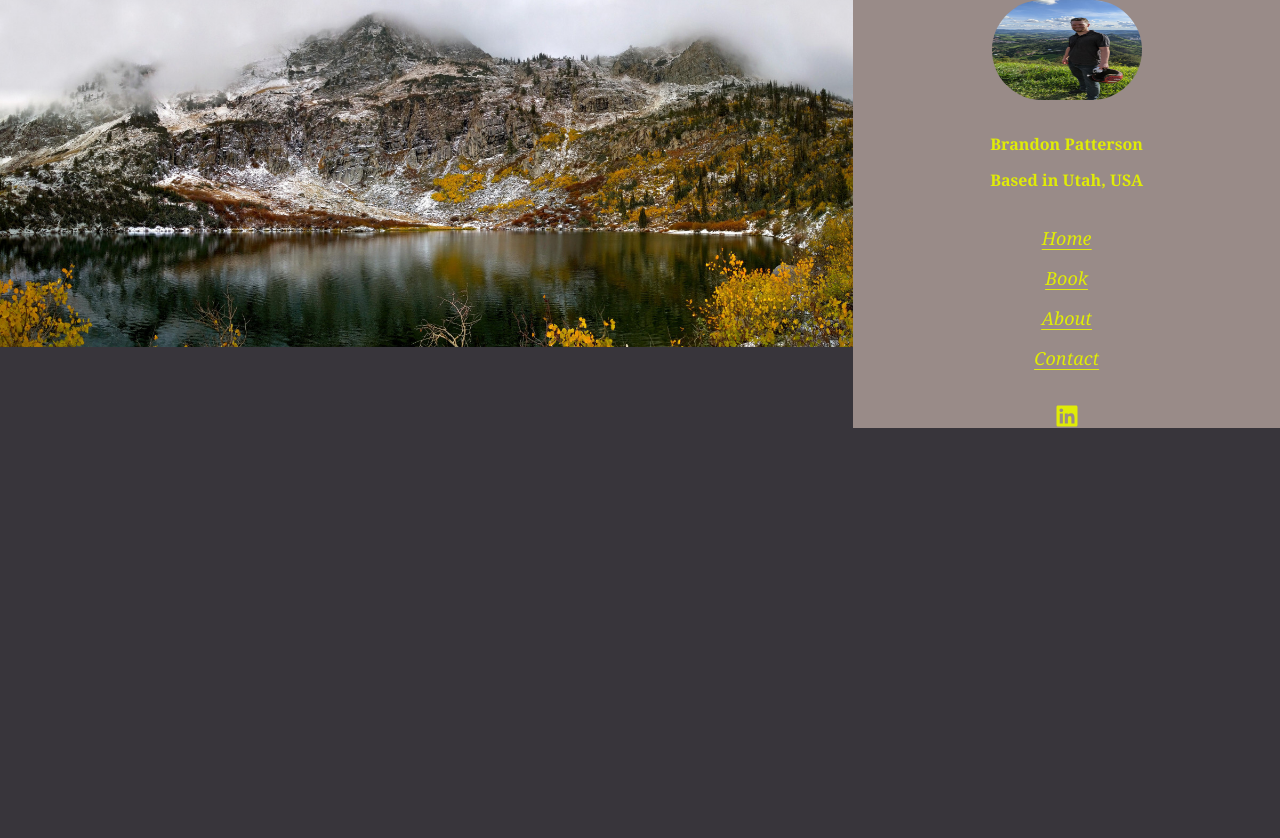
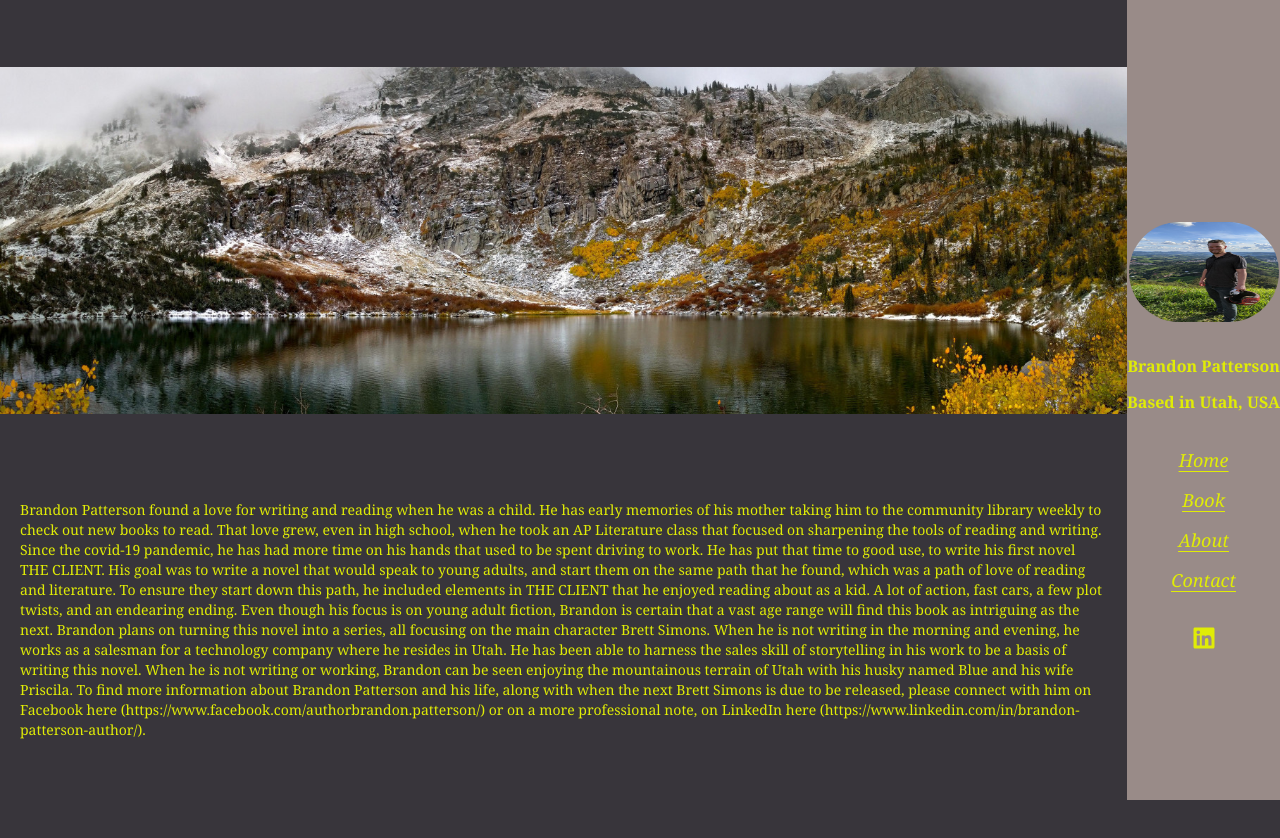
Before and after one commit to poloblue1357/V-School-Assignments, a React (Vite) app in the folder assignments/exercises/brandonauthor/: page / in a window 1280 px wide. Shown: the top 838 px of the page. Before the commit the page ends 800 px from the top, so only its background shows below. Built offline with nearby package versions, Linux system fonts and the light colour scheme.

Commit message:
fixing format

```diff
--- a/assignments/exercises/brandonauthor/src/App.jsx
+++ b/assignments/exercises/brandonauthor/src/App.jsx
@@ -14,12 +14,11 @@ function App() {
   const context = useContext(BrandonAuthorContext)
 
   return (
-    <div className="">
-    <Header />
-      <div className="grid grid-cols-6">
-        <Photo />
-        <Sidebar />
-      </div>
+    <div className="grid">
+      <Header />
+      <Photo />
+      <About />
+      <Sidebar />
     </div>
   )
 }
--- a/assignments/exercises/brandonauthor/src/components/About.jsx
+++ b/assignments/exercises/brandonauthor/src/components/About.jsx
@@ -2,19 +2,19 @@
 
 function About() {
     return (
-        <div>
+        <div className="grid col-start-1 col-end-5 row-start-3 row-end-6">
 
+            <p className="text-sm font-light m-4">
+                Brandon Patterson found a love for writing and reading when he was a child. He has early memories of his mother taking him to the community library weekly to check out new books to read. That love grew, even in high school, when he took an AP Literature class that focused on sharpening the tools of reading and writing. Since the covid-19 pandemic, he has had more time on his hands that used to be spent driving to work. He has put that time to good use, to write his first novel THE CLIENT. His goal was to write a novel that would speak to young adults, and start them on the same path that he found, which was a path of love of reading and literature. To ensure they start down this path, he included elements in THE CLIENT that he enjoyed reading about as a kid. A lot of action, fast cars, a few plot twists, and an endearing ending. Even though his focus is on young adult fiction, Brandon is certain that a vast age range will find this book as intriguing as the next. Brandon plans on turning this novel into a series, all focusing on the main character Brett Simons.
+
+                When he is not writing in the morning and evening, he works as a salesman for a technology company where he resides in Utah. He has been able to harness the sales skill of storytelling in his work to be a basis of writing this novel. When he is not writing or working, Brandon can be seen enjoying the mountainous terrain of Utah with his husky named Blue and his wife Priscila.
+
+                To find more information about Brandon Patterson and his life, along with when the next Brett Simons is due to be released, please connect with him on Facebook here (https://www.facebook.com/authorbrandon.patterson/) or on a more professional note, on LinkedIn here (https://www.linkedin.com/in/brandon-patterson-author/).
+            </p>
         </div>
     )
 }
 
 export default About
         {/* <div className="p-3">
-            <h3>
-                Brandon Patterson found a love for writing and reading when he was a child. He has early memories of his mother taking him to the community library weekly to check out new books to read. That love grew, even in high school, when he took an AP Literature class that focused on sharpening the tools of reading and writing. Since the covid-19 pandemic, he has had more time on his hands that used to be spent driving to work. He has put that time to good use, to write his first novel THE CLIENT. His goal was to write a novel that would speak to young adults, and start them on the same path that he found, which was a path of love of reading and literature. To ensure they start down this path, he included elements in THE CLIENT that he enjoyed reading about as a kid. A lot of action, fast cars, a few plot twists, and an endearing ending. Even though his focus is on young adult fiction, Brandon is certain that a vast age range will find this book as intriguing as the next. Brandon plans on turning this novel into a series, all focusing on the main character Brett Simons.
-
-                When he is not writing in the morning and evening, he works as a salesman for a technology company where he resides in Utah. He has been able to harness the sales skill of storytelling in his work to be a basis of writing this novel. When he is not writing or working, Brandon can be seen enjoying the mountainous terrain of Utah with his husky named Blue and his wife Priscila.
-
-                To find more information about Brandon Patterson and his life, along with when the next Brett Simons is due to be released, please connect with him on Facebook here (https://www.facebook.com/authorbrandon.patterson/) or on a more professional note, on LinkedIn here (https://www.linkedin.com/in/brandon-patterson-author/).
-            </h3>
         </div> */}
--- a/assignments/exercises/brandonauthor/src/components/Header.jsx
+++ b/assignments/exercises/brandonauthor/src/components/Header.jsx
@@ -10,16 +10,11 @@ function Header() {
         const context = useContext(BrandonAuthorContext)
 
     return (
-        <div className="grid">
-            <nav className="flex font-bold h-40 leading-[40px] w-full relative bg-[#222] lg:hidden transition">
-                <div className="grid col-start-1 col-end-5">
-
+        <div className="grid col-start-1 col-end-5 row-start-1 row-end-2">
+            <nav className="flex font-bold h-40 leading-[40px] w-full bg-[#222] lg:hidden transition">
                 <h1 className="pl-[1em] w-full">Brandon Patterson - Author</h1>
-                </div>
-                <div className="grid col-start-5 col-end-7 bg-tBeige">
-                    <div onClick={context.toggleSidebar} className="h-40 w-[50px] bg-tBeige justify-center items-center flex">
-                        <FontAwesomeIcon icon={faBars} className="text-xl"/>
-                    </div>
+                <div onClick={context.toggleSidebar} className="h-40 w-[50px] bg-tBeige justify-center items-center flex">
+                    <FontAwesomeIcon icon={faBars} className="text-xl"/>
                 </div>
             </nav>
         </div>
--- a/assignments/exercises/brandonauthor/src/components/Photo.jsx
+++ b/assignments/exercises/brandonauthor/src/components/Photo.jsx
@@ -7,7 +7,7 @@ function Photo() {
     const context = useContext(BrandonAuthorContext)
 
     return (
-        <div className="grid col-start-1 col-end-5">
+        <div className="grid col-start-1 col-end-5 row-start-2 row-end-3">
             <div className="h-[192px] md:h-[320px] lg:h-[293px] xl:h-[347px] transition w-full">
                 <img src={mountains3} className="w-full h-full object-cover"/>
             </div>
--- a/assignments/exercises/brandonauthor/src/components/Sidebar.jsx
+++ b/assignments/exercises/brandonauthor/src/components/Sidebar.jsx
@@ -9,8 +9,9 @@ function Sidebar() {
     const context = useContext(BrandonAuthorContext)
 
     return (
-        <div className="grid col-start-5 col-end-7 w-full h-full">
+        <div className="grid col-start-5 col-end-7 w-full row-start-1 row-end-5 h-screen sticky top-0">
             <div className=" bg-tBeige flex flex-col justify-center items-center space-y-5 h-full w-full">
+                <div className="h-[40px] bg-tBeige"></div>
                 <img src={bSmile} className="rounded-full h-[100px] w-[150px]"/>
                 <div className="justify-center items-center flex flex-col space-y-2">
                     <h3 className="font-bold">Brandon Patterson</h3>
--- a/assignments/exercises/brandonauthor/src/index.css
+++ b/assignments/exercises/brandonauthor/src/index.css
@@ -4,7 +4,7 @@
 
 @layer base {
   html {
-    @apply bg-tDark text-tYellow font-serif grid-cols-6
+    @apply bg-tDark text-tYellow font-serif grid-cols-6 grid-rows-6
   }
 
   ul li  {
```
